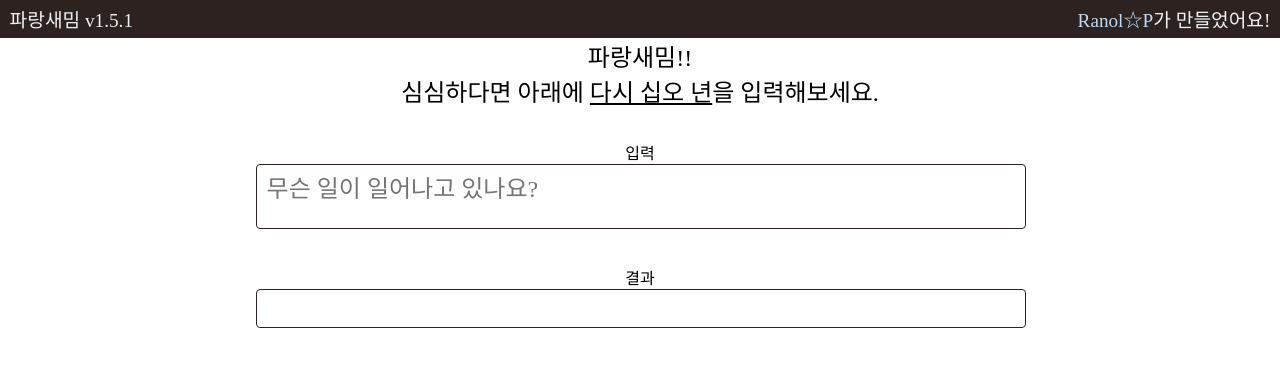
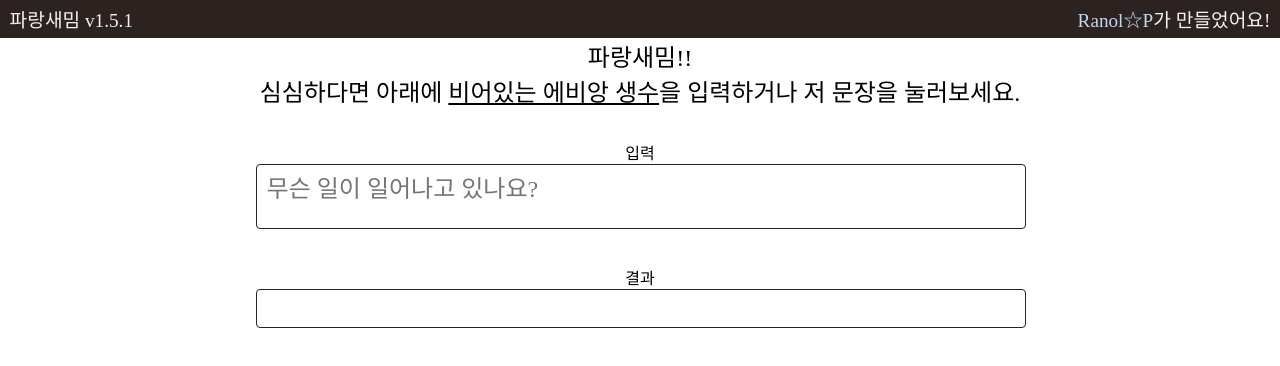
Before and after one commit to RanolP/bluebird-meme, a React (Create React App) app: page / in a window 1280 px wide. Shown: the top 366 px of the page. Built offline with nearby package versions, Linux system fonts and the light colour scheme.

Commit message:
Improve sentence recommendation experience
- Recommend sentence randomly.
- Clicking recommended sentence will override textarea.

```diff
--- a/src/components/Converter.tsx
+++ b/src/components/Converter.tsx
@@ -20,6 +20,10 @@ const Wrap = styled.div`
 const Description = styled.span`
   font-size: 1.5rem;
   text-align: center;
+
+  ins {
+    cursor: pointer;
+  }
 `;
 
 const Label = styled.label`
@@ -138,6 +142,8 @@ const rules = [
   standardRules.Evian
 ];
 
+const sentences = ['다시 십오 년', '비어있는 에비앙 생수', '엠블럼이 멋진 앱'];
+
 function toString(messages: RuleProcessOutputMessage[]): string {
   let result = '';
   let last = '';
@@ -169,6 +175,7 @@ const Converter: FC = () => {
     messages: [],
     output: ''
   });
+  const textareaInput = useRef<HTMLTextAreaElement>(null);
   const button = useRef<HTMLButtonElement>(null);
 
   const onInputChange: React.ChangeEventHandler<HTMLTextAreaElement> = ({
@@ -192,11 +199,26 @@ const Converter: FC = () => {
     setResult(processRules(input, rules));
   }, [input]);
 
+  const modifyInput = (newInput: string) => {
+    if (textareaInput.current) {
+      textareaInput.current.value = newInput;
+    }
+    setInput(newInput);
+  };
+
+  const [randomRecommendation] = useState(
+    sentences[Math.round(Math.random() * 100) % sentences.length]
+  );
+
   return (
     <Wrap>
       <Description>
         파랑새밈!!
-        <br /> 심심하다면 아래에 <ins>다시 십오 년</ins>을 입력해보세요.
+        <br /> 심심하다면 아래에{' '}
+        <ins onClick={modifyInput.bind(null, randomRecommendation)}>
+          {randomRecommendation}
+        </ins>
+        을 입력하거나 저 문장을 눌러보세요.
       </Description>
       <Label htmlFor="converter-input">입력</Label>
       <TextAreaWrap>
```
